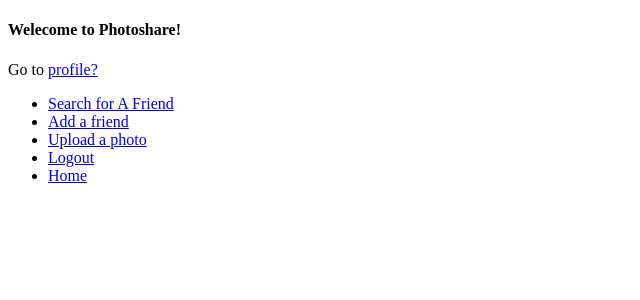
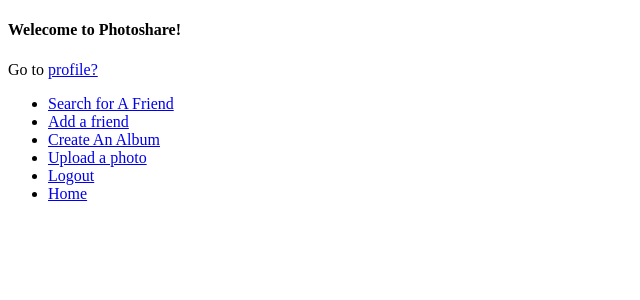
Before and after one commit to wangandreww/photoshare-app, a Flask app: page / in a window 1280 px wide. Shown: the top 300 px of the page, without its empty margins (0-640 px from the left). Run offline with Flask 2, Linux system fonts and the light colour scheme; data that the repository does not hold is empty.

Commit message:
added make album and made album required in upload photo

```diff
--- a/app/app.py
+++ b/app/app.py
@@ -8,7 +8,7 @@
 # and Flask Offical Tutorial at  http://flask.pocoo.org/docs/0.10/patterns/fileuploads/
 # see links for further understanding
 ###################################################
-
+from datetime import date
 from django.forms import NullBooleanField
 import flask
 from flask import Flask, Response, request, render_template, redirect, url_for
@@ -191,14 +191,23 @@ def upload_file():
 		imgfile = request.files['photo']
 		caption = request.form.get('caption')
 		photo_data =imgfile.read()
+		album_id = getAlbumID(request.form.get('album'),uid)
 		cursor = conn.cursor()
-		cursor.execute('''INSERT INTO Pictures (imgdata, user_id, caption) VALUES (%s, %s, %s )''', (photo_data, uid, caption))
+		cursor.execute('''INSERT INTO Pictures (imgdata, user_id, caption, album_id) VALUES (%s, %s, %s, %s )''', (photo_data, uid, caption,album_id))
 		conn.commit()
 		return render_template('hello.html', name=flask_login.current_user.id, message='Photo uploaded!', photos=getUsersPhotos(uid), base64=base64)
 	#The method is GET so we return a  HTML form to upload the a photo.
 	else:
 		return render_template('upload.html')
 #end photo uploading code
+
+def getAlbumID(albumname,uid):
+	cursor = conn.cursor()
+	cursor.execute("SELECT album_id FROM Album WHERE album_name = '{0}' AND user_id = '{1}'".format(albumname, uid))
+	result = cursor.fetchall()
+	return result
+
+
 
 @app.route('/friends', methods=['GET', 'POST'])
 @flask_login.login_required
@@ -233,6 +242,36 @@ def add_friend():
 		# print(data)
 		return render_template('friends.html')
 
+@app.route('/album', methods=['GET', 'POST'])
+@flask_login.login_required
+def create_album():
+
+	if request.method == 'POST':
+		try:
+			album=request.form.get('album')
+
+
+		except:
+			print("couldn't find all tokens") #this prints to shell, end users will not see this (all print statements go to shell)
+			return flask.redirect(flask.url_for('friends'))
+
+		current_date = date.today()
+		curr_id = getUserIdFromEmail(flask_login.current_user.id)
+		cursor = conn.cursor()
+		cursor.execute("INSERT INTO Album (album_name,user_id,create_date) VALUES ('{0}', '{1}','{2}')".format(album,curr_id, current_date))
+		conn.commit()
+
+
+		return render_template('album.html', message='Album Created!')
+
+	#The method is GET so we return a  HTML form to upload the a photo.
+	else:
+		# cursor = conn.cursor()
+		# cursor.execute("SELECT first_name, last_name, email FROM Users")
+		# data = cursor.fetchall()
+		# print(data)
+		return render_template('album.html')
+
 @app.route('/search', methods=['GET', 'POST'])
 def searchFriends():
 	if request.method == 'POST':
@@ -261,7 +300,9 @@ def searchFriends():
 #default page
 @app.route("/", methods=['GET'])
 def hello():
+	print(getAlbumID("Memories",1))
 	return render_template('hello.html', message='Welecome to Photoshare')
+
 
 
 if __name__ == "__main__":
--- a/app/schema.sql
+++ b/app/schema.sql
@@ -36,7 +36,9 @@ CREATE TABLE Pictures
   user_id int4,
   imgdata longblob ,
   caption VARCHAR(255),
+  album_id int4 ON DELETE CASCADE
   INDEX upid_idx (user_id),
+  FOREIGN KEY (album_id) REFERENCES Album(album_id) ON DELETE CASCADE,
   CONSTRAINT pictures_pk PRIMARY KEY (picture_id)
 );
 
--- a/app/templates/hello.html
+++ b/app/templates/hello.html
@@ -28,6 +28,7 @@
 <ul>
 <li><a href='/search'>Search for A Friend</a> </li>
 <li><a href='/friends'>Add a friend</a> </li>
+<li><a href='/album'>Create An Album</a> </li>
 <li><a href='/upload'>Upload a photo</a> </li>
 <li><a href='/logout'>Logout</a></li>
 
--- a/app/templates/upload.html
+++ b/app/templates/upload.html
@@ -11,6 +11,8 @@
                 <input type="file" name="photo" required='true' /><br />
                 <label for="caption">Please caption:</label>
                 <input type="text" name="caption" required='true' /><br />
+                <label for="album">Which Album:</label>
+                <input type="text" name="album" required='true' /><br />
                 <input type="submit" value="Upload" />
             </form>
     </body>
```
Also changed, not shown: app/templates/album.html (added, +20 -0 lines).
